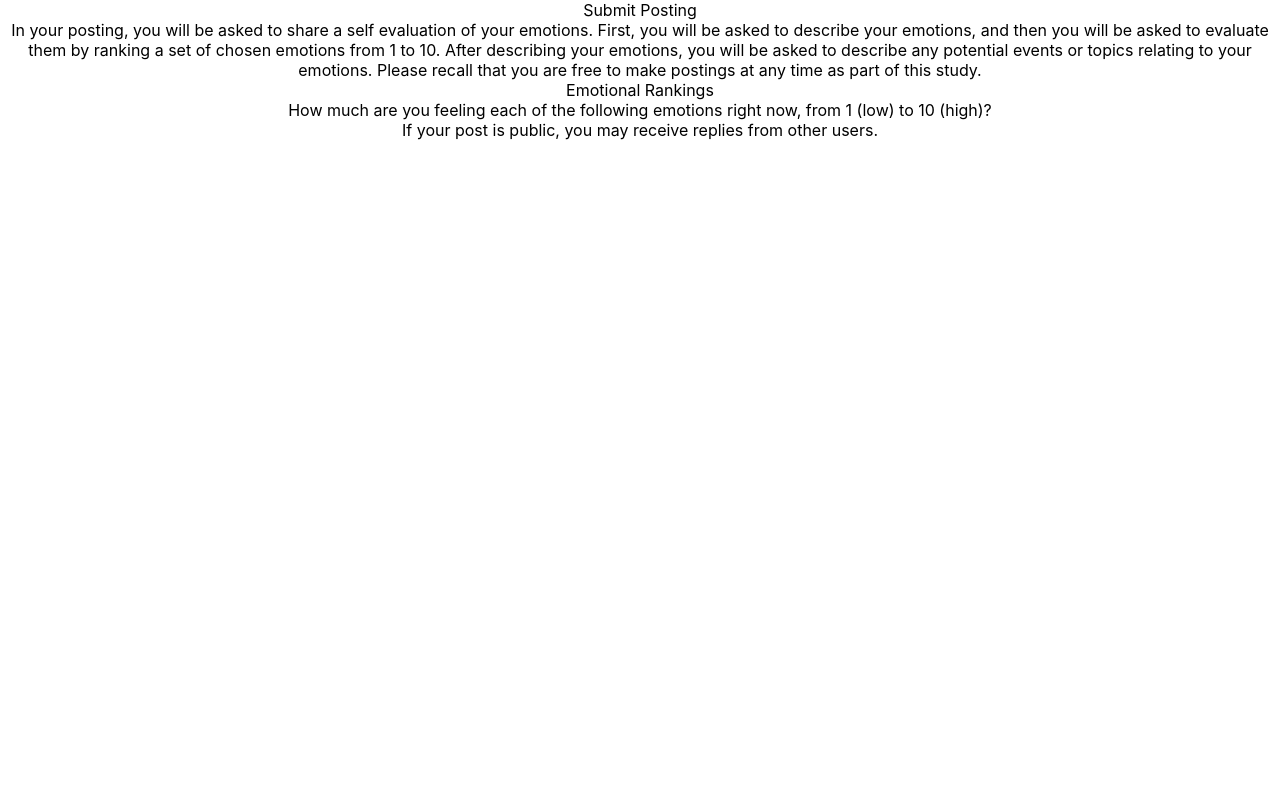
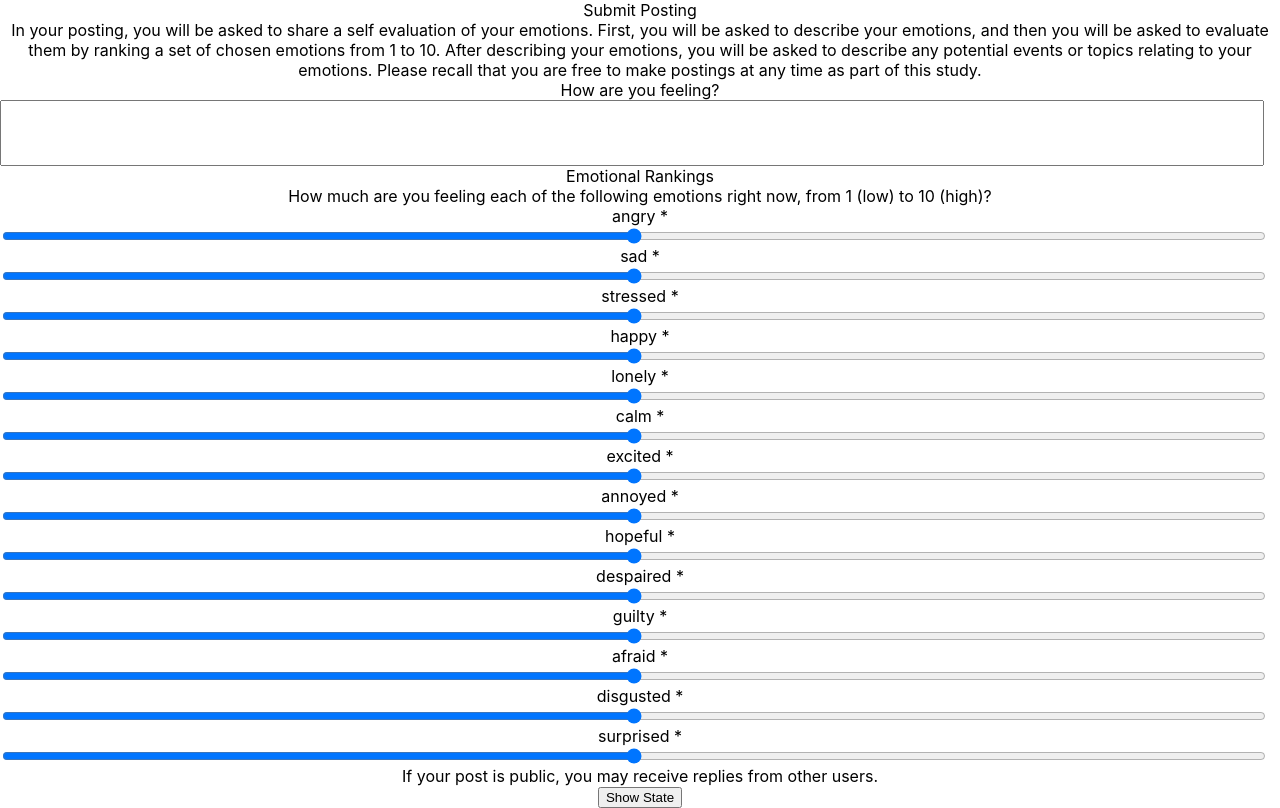
Before and after one commit to cruxcode/ieso, a React (Create React App) app: page /post in a window 1280 px wide. Built offline with nearby package versions, Linux system fonts and the light colour scheme.

Commit message:
simple state management works

```diff
--- a/src/components/TextArea.tsx
+++ b/src/components/TextArea.tsx
@@ -21,6 +21,8 @@ export const TextArea: React.FC<TextAreaProps> = (props) => {
 					resize: "none",
 					...props.style,
 				}}
+				value={props.value}
+				{...props.handlers}
 			/>
 		</div>
 	);
--- a/src/screens/CreatePost2/CreatePost2.tsx
+++ b/src/screens/CreatePost2/CreatePost2.tsx
@@ -1,6 +1,8 @@
 import React, { ReactElement, useEffect, useState } from "react";
 import meta from "./ieso-post-example.json";
 import { TextBox } from "../../components/TextBox";
+import { TextArea } from "../../components/TextArea";
+import { RangeInput } from "../../components/RangeInput";
 
 export interface CreatePostProps {}
 
@@ -8,7 +10,7 @@ export const CreatePost: React.FC<CreatePostProps> = (props) => {
 	/**
 	 * one single state for one page
 	 */
-	const [state, setState] = useState<any>({});
+	const [state, setState] = useState<any[]>([]);
 	/**
 	 * UI to be updated
 	 */
@@ -26,6 +28,7 @@ export const CreatePost: React.FC<CreatePostProps> = (props) => {
 			if (child_view) {
 			} else {
 				if (child.view_type === "TextBox") {
+					setState((value) => [...value, undefined]);
 					setUI((value) => [
 						...value,
 						<TextBox
@@ -35,8 +38,69 @@ export const CreatePost: React.FC<CreatePostProps> = (props) => {
 						/>,
 					]);
 				}
+				if (child.view_type === "TextArea") {
+					setState((value) => [...value, undefined]);
+					const stateIndex = i;
+					setUI((value) => [
+						...value,
+						<TextArea
+							id={child.id}
+							label={child.label}
+							value={child.value}
+							key={child.id}
+							handlers={{
+								onChange: (
+									event: React.ChangeEvent<HTMLInputElement>
+								) => {
+									setState((value) => {
+										const updatedState: any[] = [...value];
+										updatedState[stateIndex] =
+											event.target.value;
+										return updatedState;
+									});
+								},
+							}}
+						/>,
+					]);
+				}
+				if (child.view_type === "RangeSelector") {
+					setState((value) => [...value, undefined]);
+					const stateIndex = i;
+					setUI((value) => [
+						...value,
+						<RangeInput
+							id={child.id}
+							label={child.label}
+							value={child.value}
+							key={child.id}
+							handlers={{
+								onChange: (
+									event: React.ChangeEvent<HTMLInputElement>
+								) => {
+									setState((value) => {
+										const updatedState: any[] = [...value];
+										updatedState[stateIndex] =
+											event.target.value;
+										return updatedState;
+									});
+								},
+							}}
+						/>,
+					]);
+				}
 			}
 		}
 	}, []);
-	return <>{UI.map((el) => el)}</>;
+	return (
+		<>
+			{UI.map((el) => el)}
+			<button
+				onClick={() => {
+					console.log(state);
+				}}
+			>
+				Show State
+			</button>
+		</>
+	);
 };
--- a/src/screens/CreatePost2/ieso-post-example.json
+++ b/src/screens/CreatePost2/ieso-post-example.json
@@ -170,7 +170,7 @@
 				{
 					"id": "textbox_1",
 					"label": "How are you feeling?",
-					"view_type": "EditTextBox",
+					"view_type": "TextArea",
 					"dest": [{ "data_model": "posts", "field": "feeling" }]
 				},
 				{
@@ -256,13 +256,13 @@
 					"dest": [{ "data_model": "posts", "field": "afraid" }]
 				},
 				{
-					"id": "range_selector_4",
+					"id": "range_selector_13",
 					"label": "disgusted *",
 					"view_type": "RangeSelector",
 					"dest": [{ "data_model": "posts", "field": "disgusted" }]
 				},
 				{
-					"id": "range_selector_5",
+					"id": "range_selector_14",
 					"label": "surprised *",
 					"view_type": "RangeSelector",
 					"dest": [{ "data_model": "posts", "field": "surprised" }]
```
